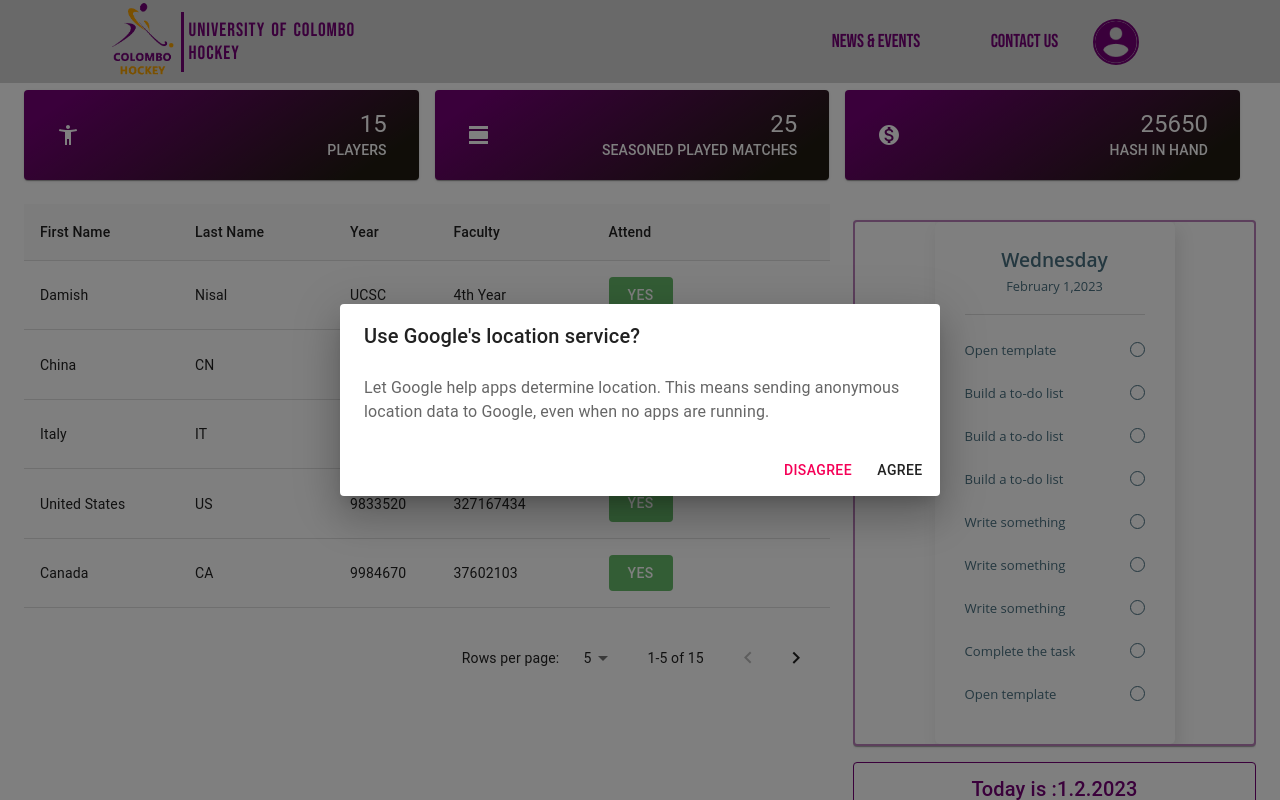
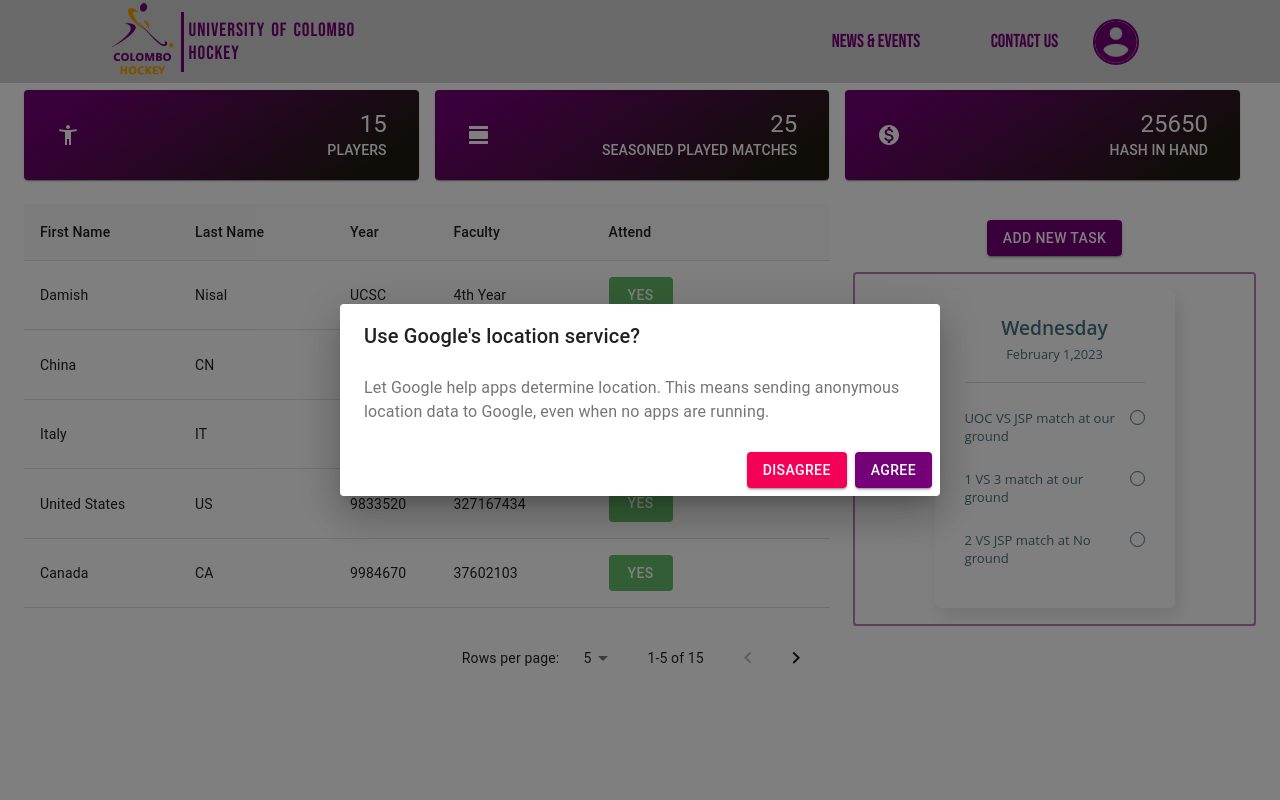
Before and after one commit to Damish-N/hockey-web, a React (Create React App) app: page /dashboard in a window 1280 px wide. Both pictures are taken after a click on the button "PENDING". Shown: the top 800 px of the page. Built offline with nearby package versions, Linux system fonts and the light colour scheme.

Commit message:
#1-Features:Added new task list

```diff
--- a/src/App.js
+++ b/src/App.js
@@ -5,6 +5,7 @@ import { Outlet, Route, Routes } from "react-router-dom";
 import Home from "./pages/Home/Home";
 import NavBar from "./shared/components/Navbar/NavBar";
 import Dashboard from "./pages/Dashboard/Dashboard";
+import { Grid } from "@material-ui/core";
 
 const theme = createTheme({
   palette: {
@@ -37,7 +38,7 @@ function LayoutsWithNavbar() {
 function App() {
   return (
     <ThemeProvider theme={theme}>
-      <div className="App">
+      <Grid className="App">
         <Routes>
           <Route path="/" exact element={<LayoutsWithNavbar />}>
             <Route path="/" element={<Home />} />
@@ -46,7 +47,7 @@ function App() {
           </Route>
           <Route path="/login" element={<Login />} />
         </Routes>
-      </div>
+      </Grid>
     </ThemeProvider>
   );
 }
--- a/src/pages/Dashboard/Dashboard.js
+++ b/src/pages/Dashboard/Dashboard.js
@@ -20,8 +20,25 @@ import {
 import MyCalendar from "../../shared/components/Calender/Calender";
 import ListView from "../../shared/components/ListView/ListView";
 import CardView from "../../shared/components/CardView/CardView";
+import Style from "../Login/Login.module.css";
+import { TextField } from "@mui/material";
+import { useFormik } from "formik";
 
 function Dashboard(props) {
+  function format(inputDate) {
+    let date, month, year;
+
+    date = inputDate.getDate();
+    month = inputDate.getMonth() + 1;
+    year = inputDate.getFullYear();
+
+    date = date.toString().padStart(2, "0");
+
+    month = month.toString().padStart(2, "0");
+
+    return `${year}-${month}-${date}`;
+  }
+  let toDay = format(new Date());
   const columns = [
     { id: "first", label: "First Name", minWidth: 100 },
     {
@@ -42,6 +59,57 @@ function Dashboard(props) {
       ],
     },
   ];
+
+  const [openAddTask, setOpenAddTask] = React.useState(false);
+
+  const handleSetOpenAddTask = () => {
+    setOpenAddTask(true);
+  };
+
+  const validations = (values) => {
+    const errors = {};
+    if (!values.task) {
+      errors.task = "Required";
+    }
+    if (!values.completionDate) {
+      errors.completionDate = "Required";
+    }
+    if (values.completionDate < toDay) {
+      errors.completionDate = "Please Put Up Coming Date";
+    }
+    if (values.detail === "") {
+      errors.detail = "Required";
+    }
+    if (values.detail.length >= 25) {
+      errors.detail = "Maximum 25 Characters";
+    }
+    return errors;
+  };
+
+  const formik = useFormik({
+    initialValues: {
+      task: "",
+      completionDate: toDay,
+      detail: "",
+    },
+    validate: validations,
+    onSubmit: (values) => {
+      console.log(values);
+      formik.resetForm();
+      setOpenAddTask(false);
+      setTodoList((prevState) => [
+        ...prevState,
+        {
+          task: values.task,
+          detail: values.detail,
+          date: values.completionDate,
+          status: "pending",
+        },
+      ]);
+
+      // alert(JSON.stringify(values, null, 2));
+    },
+  });
 
   function createData(first, last, year, fac, attend) {
     return { first, last, year, fac, attend };
@@ -67,6 +135,32 @@ function Dashboard(props) {
   const [page, setPage] = React.useState(0);
   const [rowsPerPage, setRowsPerPage] = React.useState(5);
   const [open, setOpen] = React.useState(false);
+  const [todoList, setTodoList] = React.useState([
+    {
+      task: "test",
+      detail: "UOC VS JSP match at our ground",
+      date: "2021-10-10",
+      status: "pending",
+    },
+    {
+      task: "test",
+      detail: "1 VS 3 match at our ground",
+      date: "2021-10-10",
+      status: "pending",
+    },
+    {
+      task: "test",
+      detail: "2 VS JSP match at No ground",
+      date: "2021-10-10",
+      status: "pending",
+    },
+    {
+      task: "test",
+      detail: "6 VS 5 match at 5 ground",
+      date: "2021-10-10",
+      status: "done",
+    },
+  ]);
 
   const handleChangePage = (event, newPage) => {
     setPage(newPage);
@@ -77,6 +171,8 @@ function Dashboard(props) {
 
   const handleClose = () => {
     setOpen(false);
+    setOpenAddTask(false);
+    formik.resetForm();
     console.log("close");
   };
 
@@ -86,7 +182,7 @@ function Dashboard(props) {
   };
 
   return (
-    <div className={Styles.dashboardContainer}>
+    <Grid className={Styles.dashboardContainer}>
       <Grid
         xs={12}
         className={Styles.item}
@@ -200,15 +296,29 @@ function Dashboard(props) {
         </Grid>
 
         <Grid xs={12} md={4} className={Styles.calanderView}>
+          {/*<Grid>*/}
+          {/*  <MyCalendar />*/}
+          {/*</Grid>*/}
+          <Button
+            color={"primary"}
+            variant={"contained"}
+            style={{
+              margin: "1rem 0",
+              background: "rgba(117, 0, 119, 1)",
+            }}
+            onClick={handleSetOpenAddTask}
+          >
+            ADD NEW TASK
+          </Button>
           <Grid
             style={{
               overflow: "hidden",
             }}
           >
             <Paper
+              aria-disabled={true}
               style={{
                 maxWidth: "100%",
-                margin: "1rem 0",
                 border: "2px solid rgba(117, 0, 119, 0.5)",
                 overflow: "auto",
                 display: "flex",
@@ -216,11 +326,8 @@ function Dashboard(props) {
                 justifyContent: "center",
               }}
             >
-              <ListView></ListView>
+              <ListView list={todoList}></ListView>
             </Paper>
-          </Grid>
-          <Grid>
-            <MyCalendar />
           </Grid>
         </Grid>
       </Grid>
@@ -241,15 +348,106 @@ function Dashboard(props) {
           </DialogContentText>
         </DialogContent>
         <DialogActions>
-          <Button onClick={handleClose} color={"secondary"}>
+          <Button
+            variant={"contained"}
+            onClick={handleClose}
+            color={"secondary"}
+          >
             Disagree
           </Button>
-          <Button onClick={handleClose} autoFocus>
+          <Button
+            variant={"contained"}
+            style={{
+              background: "rgba(117, 0, 119, 1)",
+              color: "white",
+            }}
+            onClick={handleClose}
+          >
             Agree
           </Button>
         </DialogActions>
       </Dialog>
-    </div>
+
+      <Dialog open={openAddTask} onClose={handleClose}>
+        <DialogTitle>Add New Task</DialogTitle>
+        <DialogContent>
+          <DialogContentText>
+            What are the task you have to do in next few days or next week? so
+            That will handle it.
+          </DialogContentText>
+          <form className={Style.form} onSubmit={formik.handleSubmit}>
+            <TextField
+              sx={{ width: "80%", margin: "5px" }}
+              id="task"
+              name="task"
+              label="Task"
+              value={formik.values.task}
+              onChange={formik.handleChange}
+              error={formik.touched.task && Boolean(formik.errors.task)}
+              helperText={formik.touched.task && formik.errors.task}
+              inputProps={{ style: { fontSize: 15, borderColor: "#750077" } }}
+              variant={"outlined"}
+              className={Style.input}
+            />
+            <TextField
+              sx={{ width: "80%", margin: "5px" }}
+              id="completionDate"
+              name="completionDate"
+              label="Completion Date"
+              type="date"
+              maxRows={3}
+              value={formik.values.completionDate}
+              onChange={formik.handleChange}
+              error={
+                formik.touched.completionDate &&
+                Boolean(formik.errors.completionDate)
+              }
+              helperText={
+                formik.touched.completionDate && formik.errors.completionDate
+              }
+              inputProps={{ style: { fontSize: 15, borderColor: "#750077" } }}
+              variant={"outlined"}
+              className={Style.input}
+            />
+            <TextField
+              sx={{ width: "80%", margin: "5px" }}
+              id="detail"
+              name="detail"
+              type={"text"}
+              label="Details"
+              value={formik.values.detail}
+              onChange={formik.handleChange}
+              error={formik.touched.detail && Boolean(formik.errors.detail)}
+              helperText={formik.touched.detail && formik.errors.detail}
+              inputProps={{ style: { fontSize: 15, borderColor: "#750077" } }}
+              variant={"outlined"}
+              className={Style.input}
+            ></TextField>
+
+            <DialogActions>
+              <Button
+                color={"secondary"}
+                variant={"contained"}
+                onClick={handleClose}
+              >
+                Cancel
+              </Button>
+              <Button
+                style={{
+                  background: "rgba(117, 0, 119, 1)",
+                  color: "white",
+                }}
+                disabled={formik.isSubmitting}
+                type="submit"
+                variant={"contained"}
+              >
+                Add New Task
+              </Button>
+            </DialogActions>
+          </form>
+        </DialogContent>
+      </Dialog>
+    </Grid>
   );
 }
 
--- a/src/shared/components/ListView/ListView.js
+++ b/src/shared/components/ListView/ListView.js
@@ -24,66 +24,27 @@ function ListView(props) {
             <p>{monthName + " " + day + "," + year} </p>
           </header>
           <ul className={Styles.todo_cmp__list}>
-            <li>
-              <label htmlFor="todo-01">
+            {props.list.map((todo, key) => {
+              console.log(todo);
+              return (
+                todo.status === "pending" && (
+                  <li key={key}>
+                    <label htmlFor={key}>
                       <input
-                  id="todo-01"
+                        id={key}
                         type="checkbox"
                         onClick={() => {
-                    console.log("hello");
+                          todo.status = "completed";
+                          console.log(todo);
                         }}
                       ></input>
-                <span>Open template</span>
+                      {/*<span>{todo.task}</span>*/}
+                      <span>{todo.detail}</span>
                     </label>
                   </li>
-            <li>
-              <label htmlFor="todo-02">
-                <input id="todo-02" type="checkbox"></input>
-                <span>Build a to-do list</span>
-              </label>
-            </li>
-            <li>
-              <label htmlFor="todo-02">
-                <input id="todo-02" type="checkbox"></input>
-                <span>Build a to-do list</span>
-              </label>
-            </li>
-            <li>
-              <label htmlFor="todo-02">
-                <input id="todo-02" type="checkbox"></input>
-                <span>Build a to-do list</span>
-              </label>
-            </li>
-            <li>
-              <label htmlFor="todo-03">
-                <input id="todo-03" type="checkbox"></input>
-                <span>Write something</span>
-              </label>
-            </li>
-            <li>
-              <label htmlFor="todo-03">
-                <input id="todo-03" type="checkbox"></input>
-                <span>Write something</span>
-              </label>
-            </li>
-            <li>
-              <label htmlFor="todo-03">
-                <input id="todo-03" type="checkbox"></input>
-                <span>Write something</span>
-              </label>
-            </li>
-            <li>
-              <label htmlFor="todo-04">
-                <input id="todo-04" type="checkbox"></input>
-                <span>Complete the task</span>
-              </label>
-            </li>
-            <li>
-              <label htmlFor="todo-05">
-                <input id="todo-05" type="checkbox"></input>
-                <span>Open template</span>
-              </label>
-            </li>
+                )
+              );
+            })}
           </ul>
         </section>
       </Grid>
--- a/src/shared/components/ListView/ListView.module.css
+++ b/src/shared/components/ListView/ListView.module.css
@@ -1,6 +1,7 @@
 .frame {
   width: 100%;
   height: 80%;
+  margin: 1rem 0px;
   box-shadow: 4px 8px 16px 0 rgba(0, 0, 0, 0.1);
   overflow: auto;
   color: #333;
```
Also changed, not shown: 1 other file (tests, documents, lock files or other folders). Lines whose indentation alone changed are shown as unchanged.
